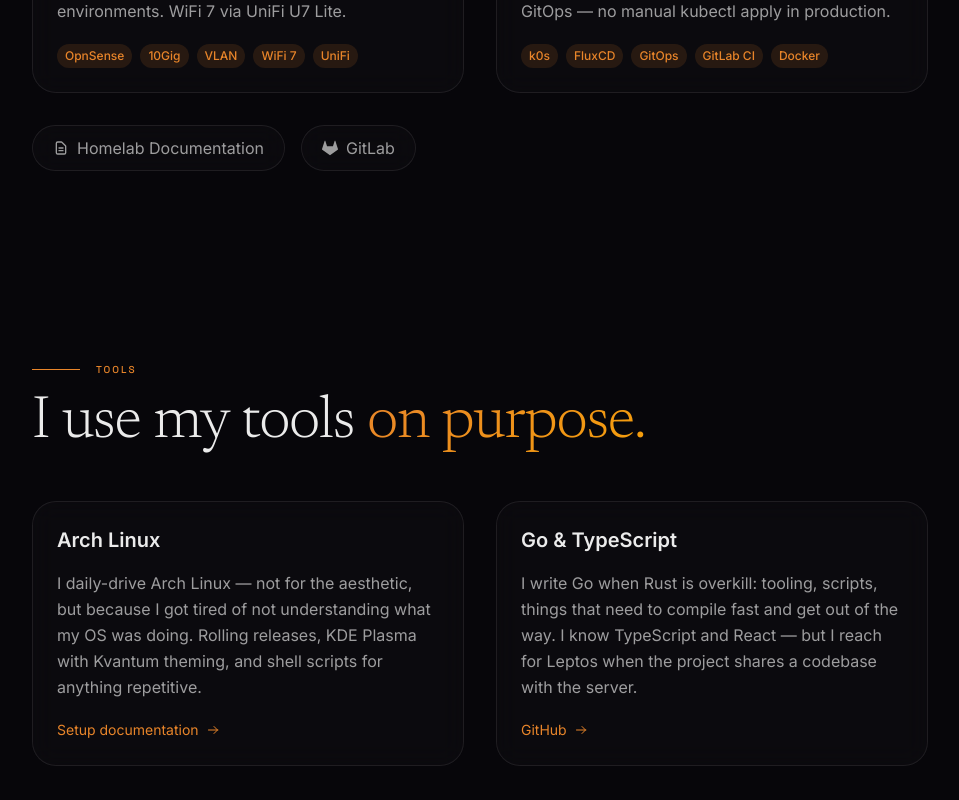
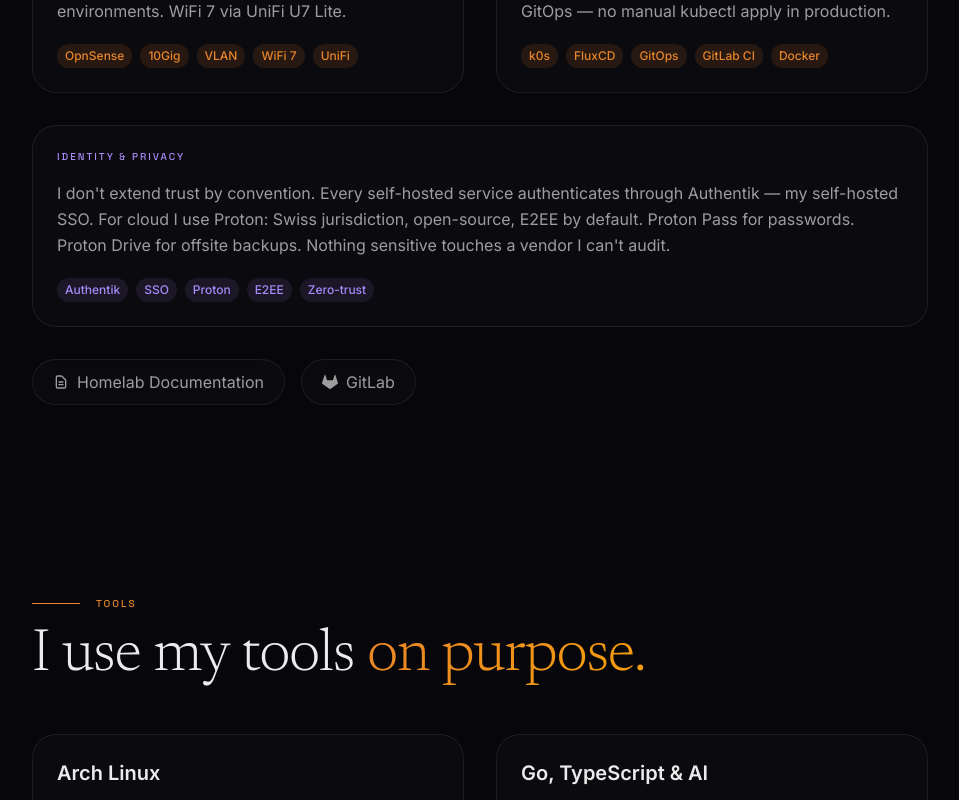
Before and after one commit to HadiCherkaoui/portfolio, a Next.js app: page / in a window 1280 px wide. Shown: the part 1980-2780 px from the top of the page, without its empty margins (160-1119 px from the left). Built offline with nearby package versions, Linux system fonts and the light colour scheme.

Commit message:
feat: add Identity & Privacy card to InfraSection (purple), AI/ML to ToolsSection

```diff
--- a/components/InfraSection.tsx
+++ b/components/InfraSection.tsx
@@ -9,8 +9,8 @@
           {/* Claim header */}
           <div className="mb-12">
             <div className="flex items-center gap-4 mb-4">
-              <div className="h-px w-12 bg-[var(--accent-amber)]" />
-              <span className="font-tech text-[var(--accent-amber)] text-xs tracking-widest uppercase">
+              <div className="h-px w-12 bg-(--accent-amber)" />
+              <span className="font-tech text-(--accent-amber) text-xs tracking-widest uppercase">
                 Infrastructure
               </span>
             </div>
@@ -20,14 +20,14 @@
             </h2>
           </div>
 
-          {/* Two-column proof */}
+          {/* Two-column proof grid */}
           <div className="grid md:grid-cols-2 gap-8 mb-8">
             {/* Network */}
             <div className="glass-card p-6 hover-lift">
-              <h3 className="font-tech text-xs tracking-widest uppercase text-[var(--accent-amber)] mb-4">
+              <h3 className="font-tech text-xs tracking-widest uppercase text-(--accent-amber) mb-4">
                 Network
               </h3>
-              <p className="text-[var(--text-secondary)] leading-relaxed mb-5">
+              <p className="text-(--text-secondary) leading-relaxed mb-5">
                 Custom OpnSense router with a 10Gig NIC between the ISP and my
                 network. Managed switch: 10Gig uplink, 8×2.5Gig downstream.
                 VLAN segmentation between home and lab environments. WiFi 7 via
@@ -37,7 +37,7 @@
                 {["OpnSense", "10Gig", "VLAN", "WiFi 7", "UniFi"].map((t) => (
                   <span
                     key={t}
-                    className="px-2 py-1 bg-[var(--accent-emerald-subtle)] text-[var(--accent-emerald)] rounded-full text-xs font-medium"
+                    className="px-2 py-1 bg-(--accent-emerald-subtle) text-(--accent-emerald) rounded-full text-xs font-medium"
                   >
                     {t}
                   </span>
@@ -47,10 +47,10 @@
 
             {/* Cluster */}
             <div className="glass-card p-6 hover-lift">
-              <h3 className="font-tech text-xs tracking-widest uppercase text-[var(--accent-amber)] mb-4">
+              <h3 className="font-tech text-xs tracking-widest uppercase text-(--accent-amber) mb-4">
                 Cluster & GitOps
               </h3>
-              <p className="text-[var(--text-secondary)] leading-relaxed mb-5">
+              <p className="text-(--text-secondary) leading-relaxed mb-5">
                 AMD Ryzen 5 7600X, 64GB DDR5 RAM, k0s on Ubuntu Server.
                 Deployments go through FluxCD, pulling manifests from a
                 self-hosted GitLab instance. I wrote the CI pipelines.
@@ -60,12 +60,36 @@
                 {["k0s", "FluxCD", "GitOps", "GitLab CI", "Docker"].map((t) => (
                   <span
                     key={t}
-                    className="px-2 py-1 bg-[var(--accent-emerald-subtle)] text-[var(--accent-emerald)] rounded-full text-xs font-medium"
+                    className="px-2 py-1 bg-(--accent-emerald-subtle) text-(--accent-emerald) rounded-full text-xs font-medium"
                   >
                     {t}
                   </span>
                 ))}
               </div>
+            </div>
+          </div>
+
+          {/* Third card — full width, Identity & Privacy (purple) */}
+          <div className="glass-card p-6 hover-lift mb-8">
+            <h3 className="font-tech text-xs tracking-widest uppercase text-(--accent-purple) mb-4">
+              Identity & Privacy
+            </h3>
+            <p className="text-(--text-secondary) leading-relaxed mb-5">
+              I don&apos;t extend trust by convention. Every self-hosted service
+              authenticates through Authentik — my self-hosted SSO. For cloud I
+              use Proton: Swiss jurisdiction, open-source, E2EE by default.
+              Proton Pass for passwords. Proton Drive for offsite backups.
+              Nothing sensitive touches a vendor I can&apos;t audit.
+            </p>
+            <div className="flex flex-wrap gap-2">
+              {["Authentik", "SSO", "Proton", "E2EE", "Zero-trust"].map((t) => (
+                <span
+                  key={t}
+                  className="px-2 py-1 bg-(--accent-purple-subtle) text-(--accent-purple) rounded-full text-xs font-medium"
+                >
+                  {t}
+                </span>
+              ))}
             </div>
           </div>
 
@@ -75,7 +99,7 @@
               href="https://docs.cherkaoui.ch/homelab/network-architecture/"
               target="_blank"
               rel="noopener noreferrer"
-              className="glass-card px-5 py-2.5 inline-flex items-center gap-2 hover-lift text-[var(--text-secondary)] hover:text-[var(--accent-amber)] transition-colors"
+              className="glass-card px-5 py-2.5 inline-flex items-center gap-2 hover-lift text-(--text-secondary) hover:text-(--accent-amber) transition-colors"
             >
               <svg className="w-4 h-4" fill="none" stroke="currentColor" viewBox="0 0 24 24">
                 <path strokeLinecap="round" strokeLinejoin="round" strokeWidth={2} d="M9 12h6m-6 4h6m2 5H7a2 2 0 01-2-2V5a2 2 0 012-2h5.586a1 1 0 01.707.293l5.414 5.414a1 1 0 01.293.707V19a2 2 0 01-2 2z" />
@@ -86,7 +110,7 @@
               href="https://gitlab.cherkaoui.ch/HadiCherkaoui/homelab-k8s-fluxcd"
               target="_blank"
               rel="noopener noreferrer"
-              className="glass-card px-5 py-2.5 inline-flex items-center gap-2 hover-lift text-[var(--text-secondary)] hover:text-[var(--accent-amber)] transition-colors"
+              className="glass-card px-5 py-2.5 inline-flex items-center gap-2 hover-lift text-(--text-secondary) hover:text-(--accent-amber) transition-colors"
             >
               <svg className="w-4 h-4" fill="currentColor" viewBox="0 0 24 24">
                 <path d="M23.955 13.587l-1.342-4.135-2.664-8.189c-.135-.423-.73-.423-.867 0L16.418 9.45H7.582L4.918 1.263c-.135-.423-.73-.423-.867 0L1.387 9.452.045 13.587c-.121.375.014.789.331 1.023L12 23.054l11.624-8.443c.318-.235.452-.648.331-1.024" />
--- a/components/ToolsSection.tsx
+++ b/components/ToolsSection.tsx
@@ -9,8 +9,8 @@
           {/* Claim header */}
           <div className="mb-12">
             <div className="flex items-center gap-4 mb-4">
-              <div className="h-px w-12 bg-[var(--accent-amber)]" />
-              <span className="font-tech text-[var(--accent-amber)] text-xs tracking-widest uppercase">
+              <div className="h-px w-12 bg-(--accent-amber)" />
+              <span className="font-tech text-(--accent-amber) text-xs tracking-widest uppercase">
                 Tools
               </span>
             </div>
@@ -24,10 +24,10 @@
           <div className="grid md:grid-cols-2 gap-8">
             {/* Arch Linux */}
             <div className="glass-card p-6 hover-lift">
-              <h3 className="text-xl font-semibold mb-4 text-[var(--text-primary)]">
+              <h3 className="text-xl font-semibold mb-4 text-(--text-primary)">
                 Arch Linux
               </h3>
-              <p className="text-[var(--text-secondary)] leading-relaxed">
+              <p className="text-(--text-secondary) leading-relaxed">
                 I daily-drive Arch Linux — not for the aesthetic, but because I
                 got tired of not understanding what my OS was doing. Rolling
                 releases, KDE Plasma with Kvantum theming, and shell scripts for
@@ -37,7 +37,7 @@
                 href="https://docs.cherkaoui.ch/setup/os-setup"
                 target="_blank"
                 rel="noopener noreferrer"
-                className="mt-5 inline-flex items-center gap-1 text-sm text-[var(--accent-amber)] hover:text-[var(--text-primary)] transition-colors"
+                className="mt-5 inline-flex items-center gap-1 text-sm text-(--accent-amber) hover:text-(--text-primary) transition-colors"
               >
                 Setup documentation
                 <svg className="w-3 h-3 ml-1" fill="none" stroke="currentColor" viewBox="0 0 24 24">
@@ -46,22 +46,23 @@
               </a>
             </div>
 
-            {/* Go & TypeScript */}
+            {/* Go, TypeScript & AI */}
             <div className="glass-card p-6 hover-lift">
-              <h3 className="text-xl font-semibold mb-4 text-[var(--text-primary)]">
-                Go & TypeScript
+              <h3 className="text-xl font-semibold mb-4 text-(--text-primary)">
+                Go, TypeScript & AI
               </h3>
-              <p className="text-[var(--text-secondary)] leading-relaxed">
+              <p className="text-(--text-secondary) leading-relaxed">
                 I write Go when Rust is overkill: tooling, scripts, things that
                 need to compile fast and get out of the way. I know TypeScript
                 and React — but I reach for Leptos when the project shares a
-                codebase with the server.
+                codebase with the server. I&apos;m also exploring AI/ML tooling
+                and building with LLM APIs.
               </p>
               <a
                 href="https://github.com/HadiCherkaoui"
                 target="_blank"
                 rel="noopener noreferrer"
-                className="mt-5 inline-flex items-center gap-1 text-sm text-[var(--accent-amber)] hover:text-[var(--text-primary)] transition-colors"
+                className="mt-5 inline-flex items-center gap-1 text-sm text-(--accent-amber) hover:text-(--text-primary) transition-colors"
               >
                 GitHub
                 <svg className="w-3 h-3 ml-1" fill="none" stroke="currentColor" viewBox="0 0 24 24">
```
